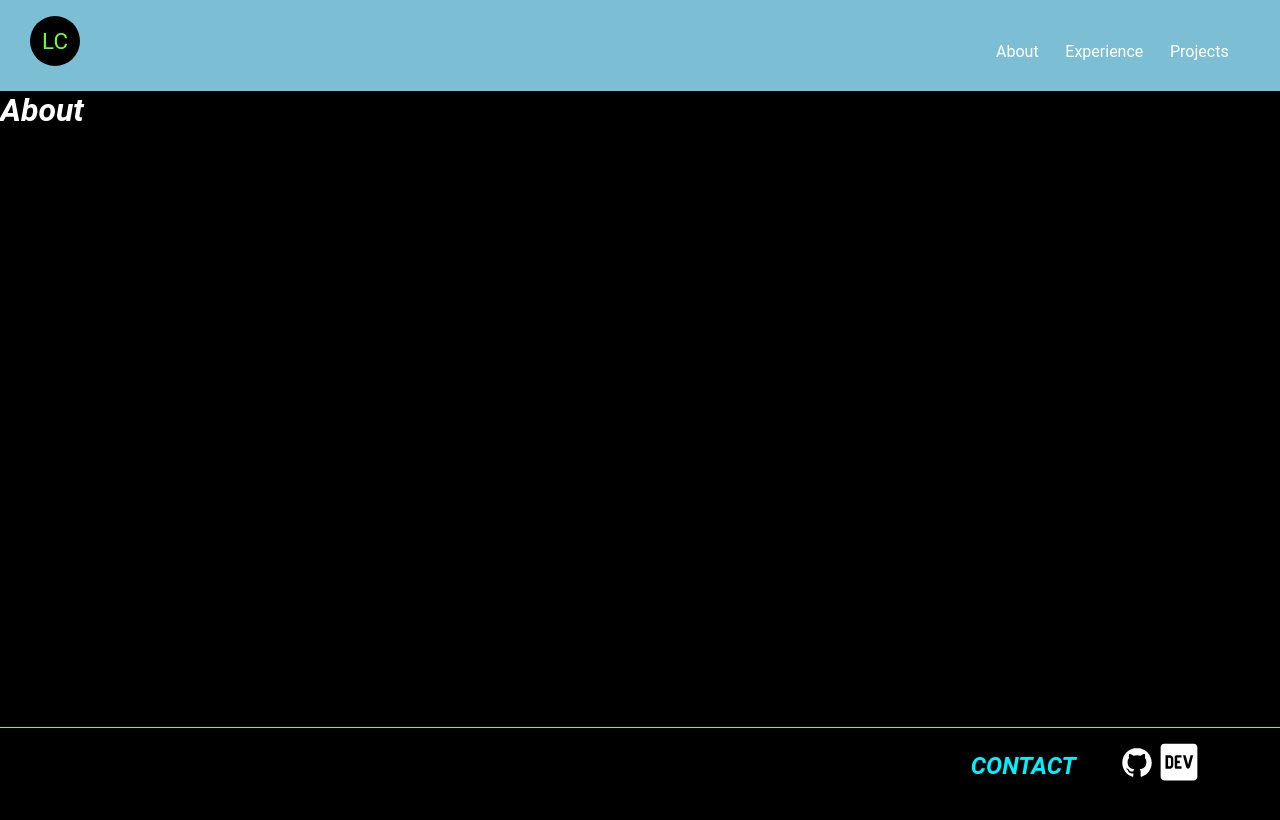
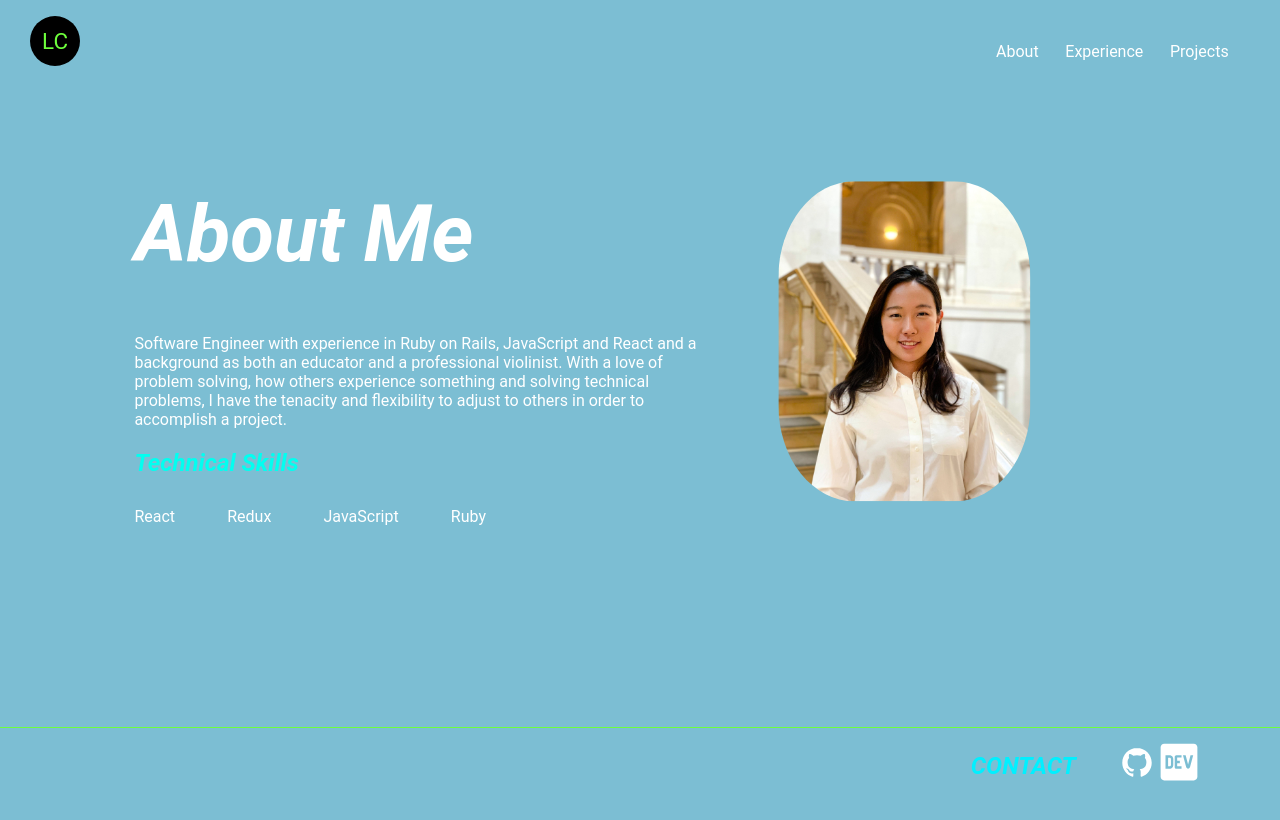
Before and after one commit to lycho33/Portfolio, a React (Create React App) app: page /about in a window 1280 px wide. Shown: the top 820 px of the page. Built offline with nearby package versions, Linux system fonts and the light colour scheme.

Commit message:
more styling for About page

```diff
--- /dev/null
+++ b/src/css/About.css
@@ -0,0 +1,33 @@
+.contents {
+    /* position: absolute; */
+    display: flex;
+    transform: translate(15%, 30%);
+    width: 70vw;
+}
+
+.bio {
+    padding-right: 4em;
+    margin-top: -3em;
+}
+
+.bio h2 {
+    color: #02FFF0;
+}
+
+.about-title {
+    font-size: 5em;
+}
+
+.contents img {
+    border-radius: 30%;
+    width: 40vw;
+    height: 40vh;
+}
+
+.languages {
+    display: flex;
+}
+
+.languages, li {
+    padding-right: 10%;
+}
--- a/src/css/App.css
+++ b/src/css/App.css
@@ -8,9 +8,9 @@
   height: 100vh;
 }
 
-.bg1{
+/* .bg1{
   background-color: black;
-}
+} */
 
 body {
   background-color: #7CBED3;
--- a/src/pages/About.js
+++ b/src/pages/About.js
@@ -1,10 +1,26 @@
 import React from 'react';
 import HorizontalScroll from 'react-scroll-horizontal';
+import ProfilePic from '../image/profilePic.jpg'
+import '../css/About.css'
 
 
 function About({child}) {
   return <div style={child} className='child bg1'>
-      <h1>About</h1>
+      <div className='contents'>
+        <div className='bio'>
+          <h1 className='about-title'>About Me</h1>
+          <p>Software Engineer with experience in Ruby on Rails, JavaScript and React and a background as both an educator and a professional violinist. With a love of problem solving, how others experience something and solving technical problems, I have the tenacity and flexibility to adjust to others in order to accomplish a project. </p>
+          <h2>Technical Skills</h2>
+          <ul className='languages'>
+            <li>React</li>
+            <li>Redux</li>
+            <li>JavaScript</li>
+            <li>Ruby</li>
+          </ul>
+        </div>
+        <img src={ProfilePic} alt="Profile Pic" />
+
+      </div>
   </div>;
 }
 
```
Also changed, not shown: src/image/profilePic.jpg (added).
